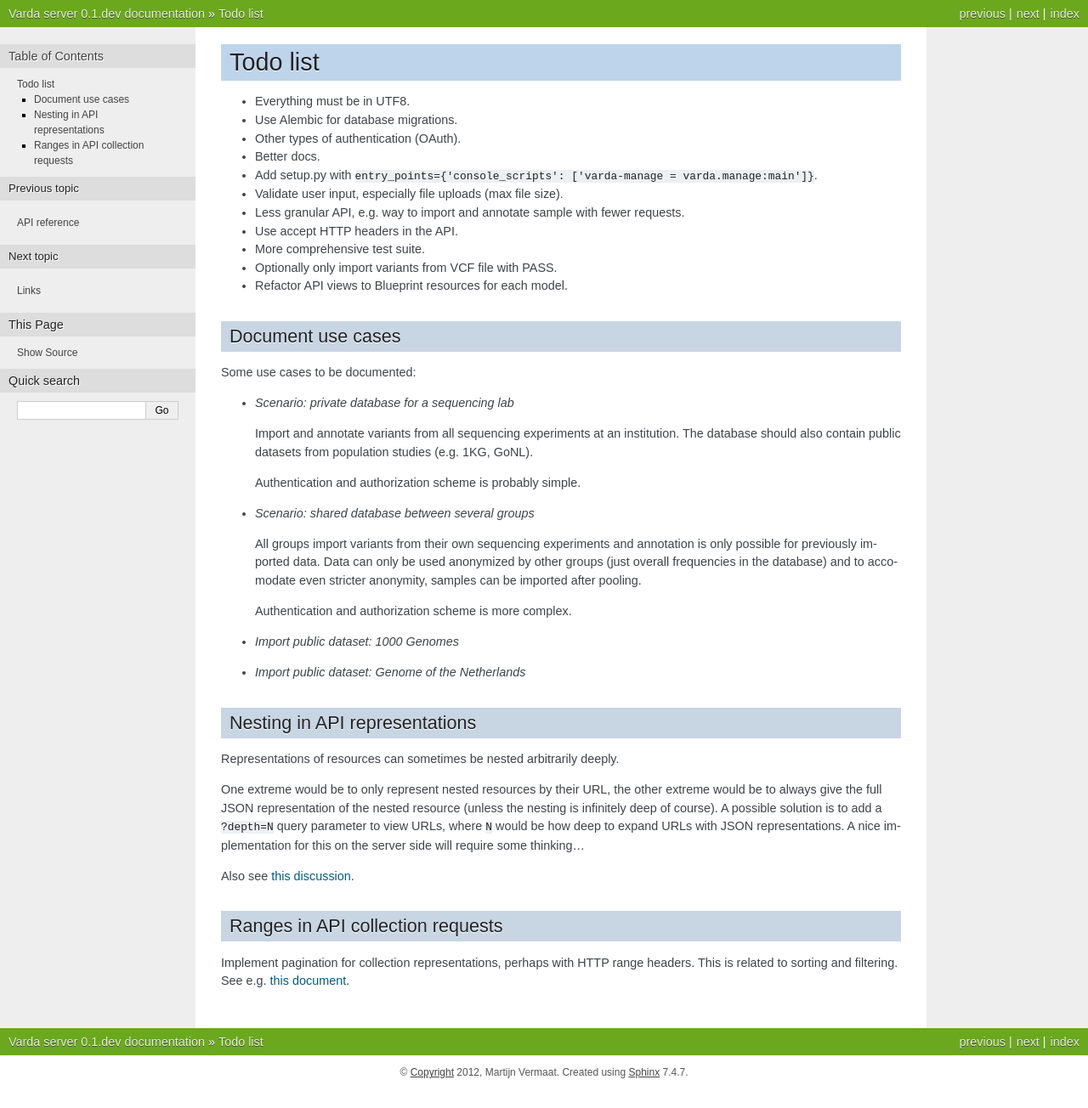
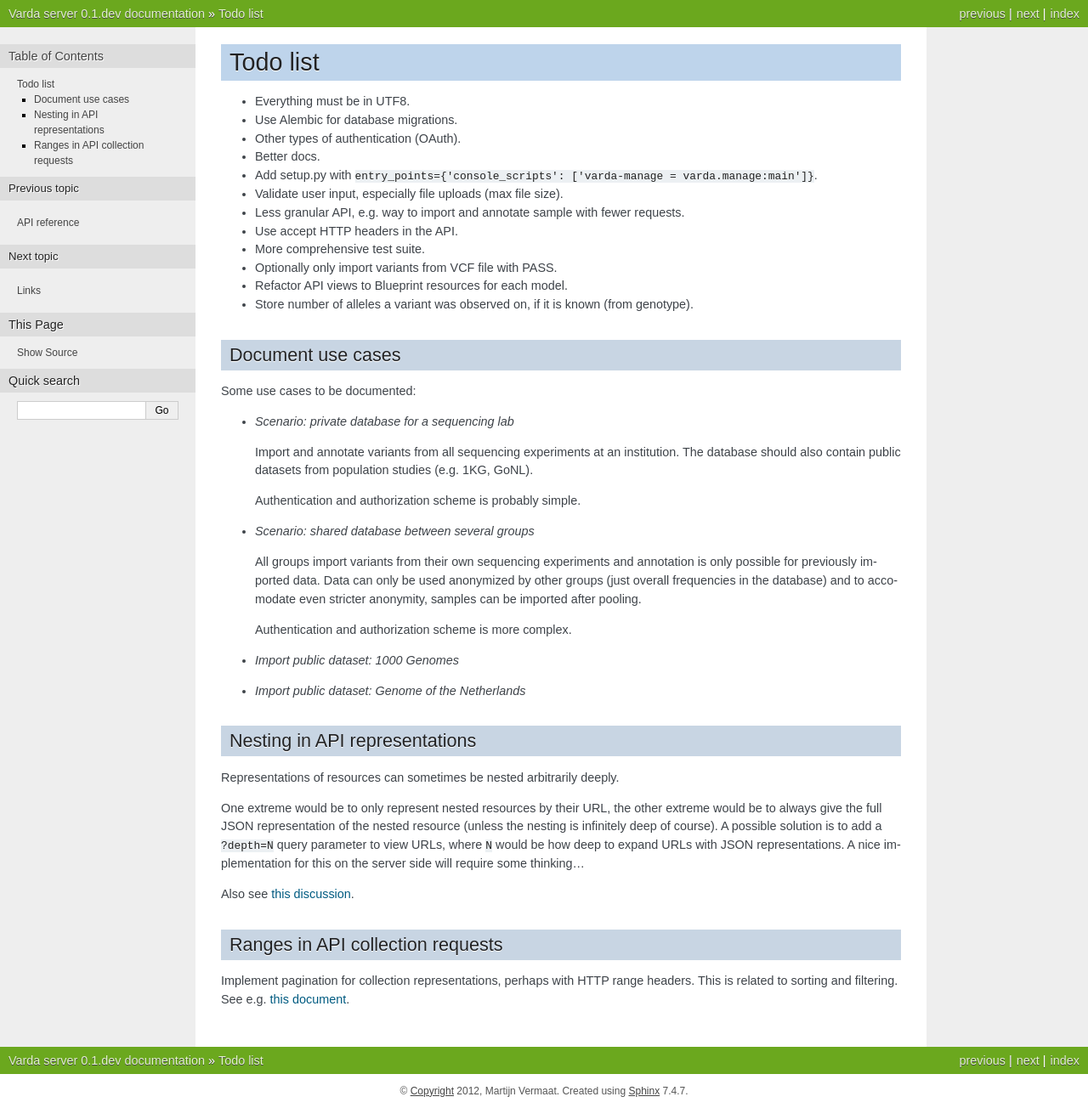
Before and after one commit to varda/varda, a Sphinx documentation site: the page built from doc/todo.rst, in a window 1280 px wide. Shown: the whole page at 85% size. Built offline with Sphinx 7.4.7, drawn with Linux system fonts in a browser that asks for light colours; pages that are not in the unit, such as notebooks, are missing from menus; before the commit the page ends 1282 px from its top, so only the background shows below that.

Commit message:
Todo note

```diff
--- a/doc/todo.rst
+++ b/doc/todo.rst
@@ -12,6 +12,7 @@ Todo list
 * More comprehensive test suite.
 * Optionally only import variants from VCF file with PASS.
 * Refactor API views to Blueprint resources for each model.
+* Store number of alleles a variant was observed on, if it is known (from genotype).
 
 
 Document use cases
```
